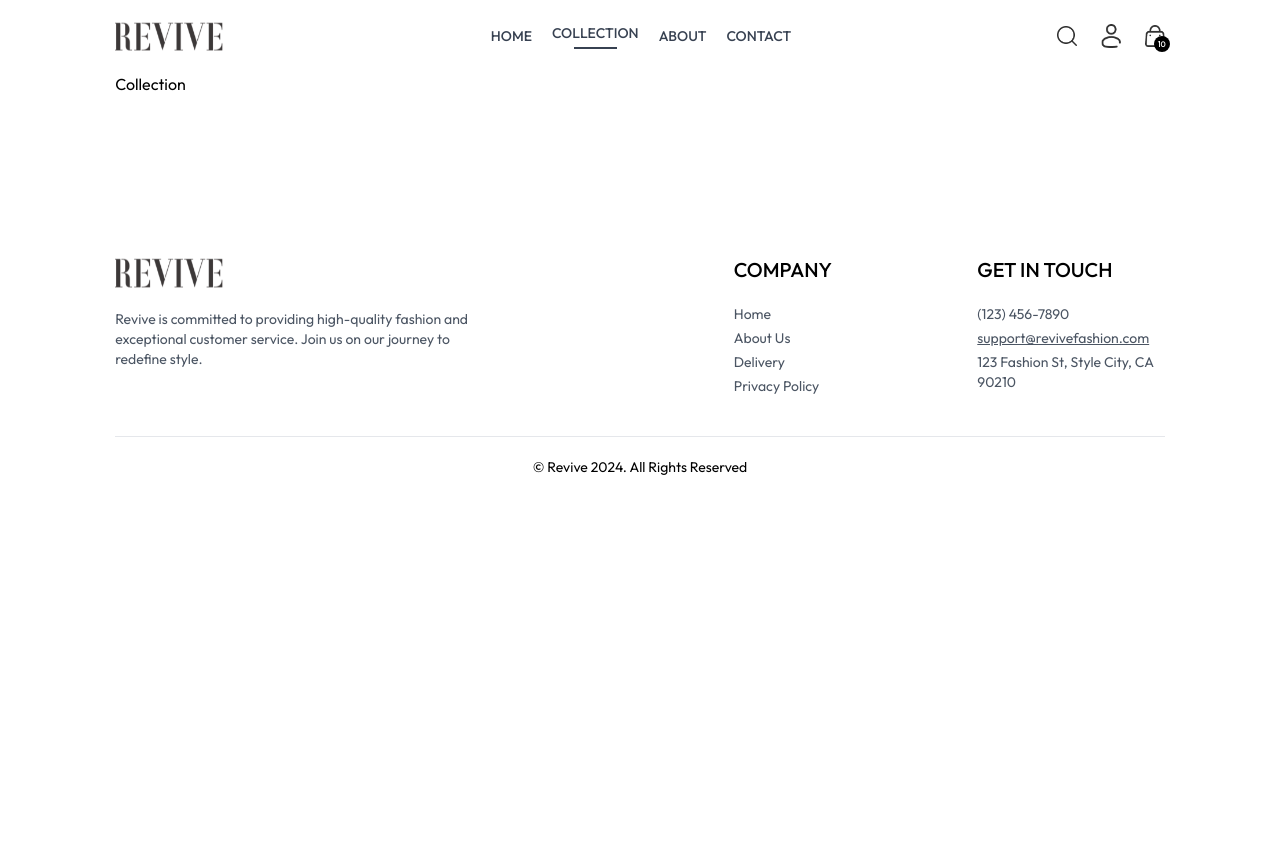
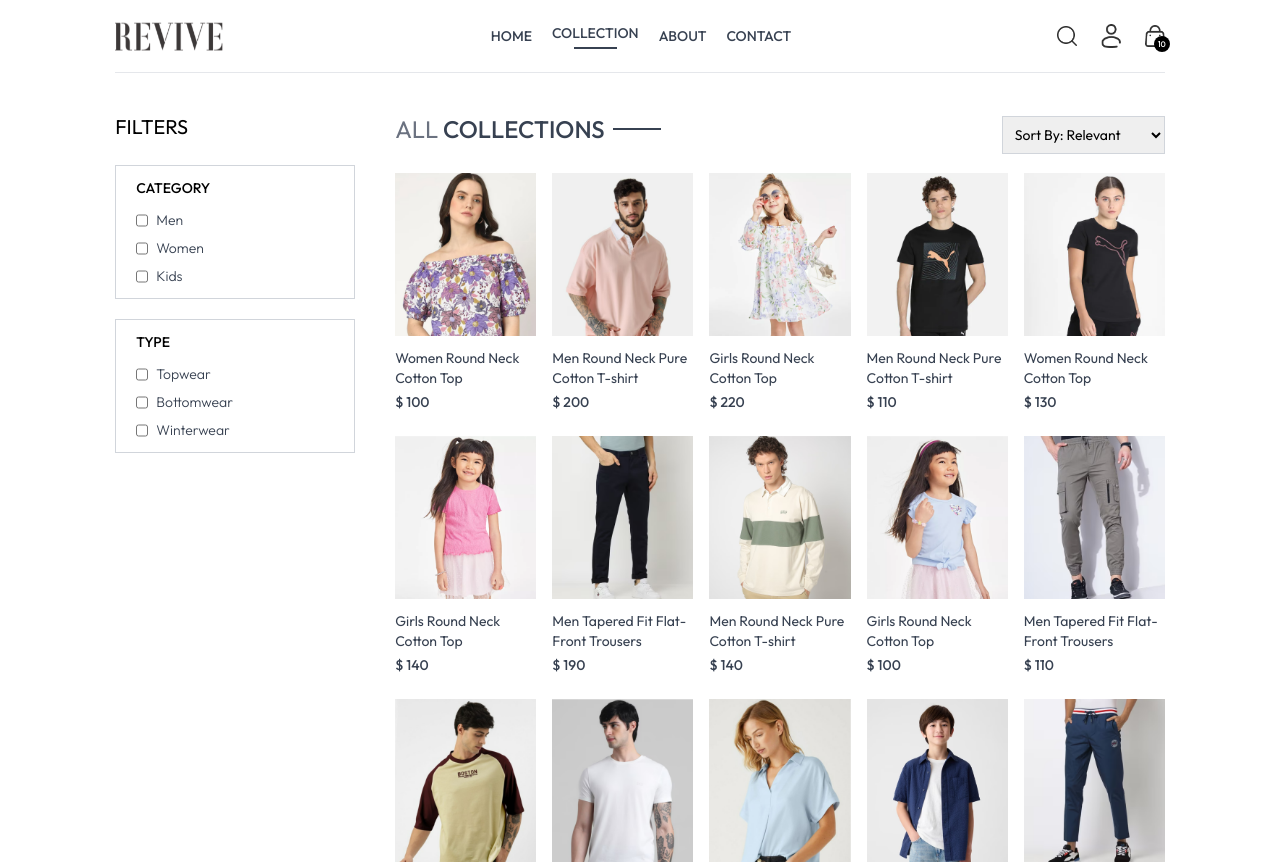
Before and after one commit to andrewmartinn/ecommerce-store-mern, a React (Vite) app in the folder client/: page /collection in a window 1280 px wide. Shown: the top 864 px of the page. Before the commit the page ends 800 px from the top, so only its background shows below. Built offline with nearby package versions, Linux system fonts and the light colour scheme.

Commit message:
feat: created collections page added sort & filter logic

```diff
--- a/client/src/components/SectionHeader.tsx
+++ b/client/src/components/SectionHeader.tsx
@@ -1,11 +1,13 @@
 interface SectionHeaderProps {
   primaryTitle: string;
   accentTitle: string;
+  isCollectionsPage?: boolean;
 }
 
 const SectionHeader: React.FC<SectionHeaderProps> = ({
   primaryTitle,
   accentTitle,
+  isCollectionsPage = false,
 }) => {
   return (
     <div className="mb-3 inline-flex items-center gap-2">
@@ -15,7 +17,9 @@ const SectionHeader: React.FC<SectionHeaderProps> = ({
           {accentTitle}
         </span>
       </p>
-      <div className="h-[2px] w-8 bg-gray-700 sm:w-12" />
+      <div
+        className={`h-[2px] w-8 bg-gray-700 sm:w-12 ${isCollectionsPage ? "hidden sm:block" : ""}`}
+      />
     </div>
   );
 };
--- a/client/src/pages/Collection.tsx
+++ b/client/src/pages/Collection.tsx
@@ -1,5 +1,202 @@
+import { useCallback, useEffect, useState } from "react";
+import { assets } from "../assets/ui-assets/data";
+import SectionHeader from "../components/SectionHeader";
+import ProductItem from "../components/ProductItem";
+import { IProduct } from "../types";
+import useShopContext from "../hooks/useShopContext";
+
 const Collection: React.FC = () => {
-  return <div>Collection</div>;
+  const { products } = useShopContext();
+
+  const [showFilter, setShowFilter] = useState(false);
+  const [filteredProducts, setFilteredProducts] = useState<IProduct[]>([]);
+  const [category, setCategory] = useState<string[]>([]);
+  const [subCategory, setSubCategory] = useState<string[]>([]);
+  const [sortType, setSortType] = useState("relevant");
+
+  const toggleCategory = (e: React.ChangeEvent<HTMLInputElement>) => {
+    const selectedValue = e.target.value;
+    if (category.includes(selectedValue)) {
+      setCategory((prevState) =>
+        prevState.filter((item) => item !== selectedValue),
+      );
+    } else {
+      setCategory((prevState) => [...prevState, selectedValue]);
+    }
+  };
+
+  const toggleSubCategory = (e: React.ChangeEvent<HTMLInputElement>) => {
+    const selectedValue = e.target.value;
+    if (subCategory.includes(selectedValue)) {
+      setSubCategory((prevState) =>
+        prevState.filter((item) => item !== selectedValue),
+      );
+    } else {
+      setSubCategory((prevState) => [...prevState, selectedValue]);
+    }
+  };
+
+  const sortProducts = useCallback(
+    (productsToSort: IProduct[]) => {
+      const allFilteredProducts = [...productsToSort];
+      let sortedProducts;
+
+      switch (sortType) {
+        case "low-high":
+          sortedProducts = allFilteredProducts.sort(
+            (a, b) => a.price - b.price,
+          );
+          break;
+        case "high-low":
+          sortedProducts = allFilteredProducts.sort(
+            (a, b) => b.price - a.price,
+          );
+          break;
+        default:
+          sortedProducts = allFilteredProducts;
+          break;
+      }
+
+      setFilteredProducts(sortedProducts);
+    },
+    [sortType],
+  );
+
+  const applyFilter = useCallback(() => {
+    let allProducts = products.slice();
+    if (category.length > 0) {
+      allProducts = allProducts.filter((item) =>
+        category.includes(item.category),
+      );
+    }
+
+    if (subCategory.length > 0) {
+      allProducts = allProducts.filter((item) =>
+        subCategory.includes(item.subCategory),
+      );
+    }
+
+    setFilteredProducts(allProducts);
+    sortProducts(allProducts);
+  }, [category, subCategory, products, sortProducts]);
+
+  useEffect(() => {
+    applyFilter();
+  }, [applyFilter]);
+
+  return (
+    <section className="flex flex-col gap-1 border-t pt-10 sm:flex-row sm:gap-10">
+      {/* filters */}
+      <div className="min-w-60">
+        <p
+          className="my-2 flex cursor-pointer items-center gap-2 text-xl uppercase sm:my-0 sm:mb-2"
+          onClick={() => setShowFilter((prevState) => !prevState)}
+        >
+          Filters
+          <img
+            src={assets.dropdown_icon}
+            alt="category filter dropdown icon"
+            className={`h-3 sm:hidden ${showFilter ? "rotate-90" : ""}`}
+          />
+        </p>
+        {/* category filter */}
+        <div
+          className={`mt-6 border border-gray-300 py-3 pl-5 ${showFilter ? "" : "hidden"} sm:block`}
+        >
+          <p className="mb-3 text-sm font-medium uppercase">Category</p>
+          <div className="flex flex-col gap-2 text-sm font-light text-gray-700">
+            <div className="flex items-center gap-2">
+              <input
+                type="checkbox"
+                className="w-3"
+                value={"Men"}
+                onChange={toggleCategory}
+              />
+              <p>Men</p>
+            </div>
+            <div className="flex items-center gap-2">
+              <input
+                type="checkbox"
+                className="w-3"
+                value={"Women"}
+                onChange={toggleCategory}
+              />
+              <p>Women</p>
+            </div>
+            <div className="flex items-center gap-2">
+              <input
+                type="checkbox"
+                className="w-3"
+                value={"Kids"}
+                onChange={toggleCategory}
+              />
+              <p>Kids</p>
+            </div>
+          </div>
+        </div>
+        {/* subcategory filter */}
+        <div
+          className={`my-5 border border-gray-300 py-3 pl-5 ${showFilter ? "" : "hidden"} sm:block`}
+        >
+          <p className="mb-3 text-sm font-medium uppercase">Type</p>
+          <div className="flex flex-col gap-2 text-sm font-light text-gray-700">
+            <div className="flex items-center gap-2">
+              <input
+                type="checkbox"
+                className="w-3"
+                value={"Topwear"}
+                onChange={toggleSubCategory}
+              />
+              <p>Topwear</p>
+            </div>
+            <div className="flex items-center gap-2">
+              <input
+                type="checkbox"
+                className="w-3"
+                value={"Bottomwear"}
+                onChange={toggleSubCategory}
+              />
+              <p>Bottomwear</p>
+            </div>
+            <div className="flex items-center gap-2">
+              <input
+                type="checkbox"
+                className="w-3"
+                value={"Winterwear"}
+                onChange={toggleSubCategory}
+              />
+              <p>Winterwear</p>
+            </div>
+          </div>
+        </div>
+      </div>
+      {/* products list */}
+      <div className="flex-1">
+        <div className="mb-4 flex items-center justify-between text-base sm:text-2xl">
+          <SectionHeader
+            primaryTitle="All"
+            accentTitle="Collections"
+            isCollectionsPage
+          />
+          {/* sort filter */}
+          <select
+            className="cursor-pointer border border-gray-300 px-2 py-2 text-sm"
+            onChange={(e) => setSortType(e.target.value)}
+          >
+            <option value="relevant">Sort By: Relevant</option>
+            <option value="low-high">Sort By: Low to high</option>
+            <option value="high-low">Sort By: High to Low</option>
+          </select>
+        </div>
+        {/* products grid */}
+        <div className="grid grid-cols-2 gap-4 gap-y-6 sm:grid-cols-3 md:grid-cols-4 lg:grid-cols-5">
+          {filteredProducts.map((item) => (
+            <ProductItem key={item._id} product={item} />
+          ))}
+        </div>
+      </div>
+    </section>
+  );
 };
 
 export default Collection;
```
